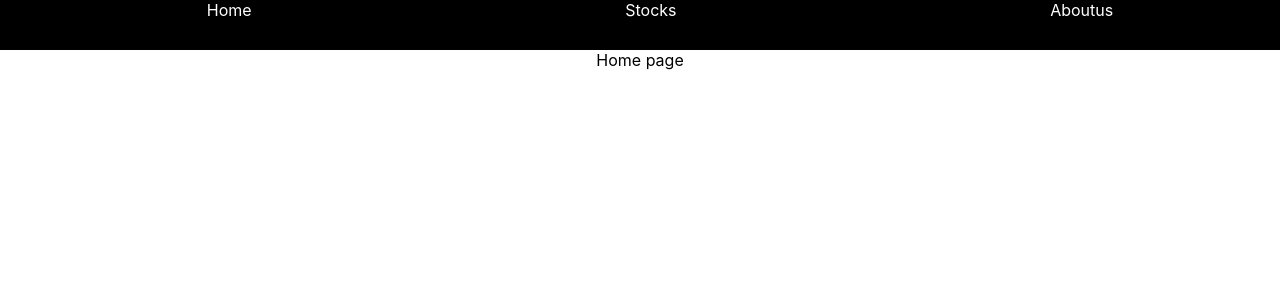
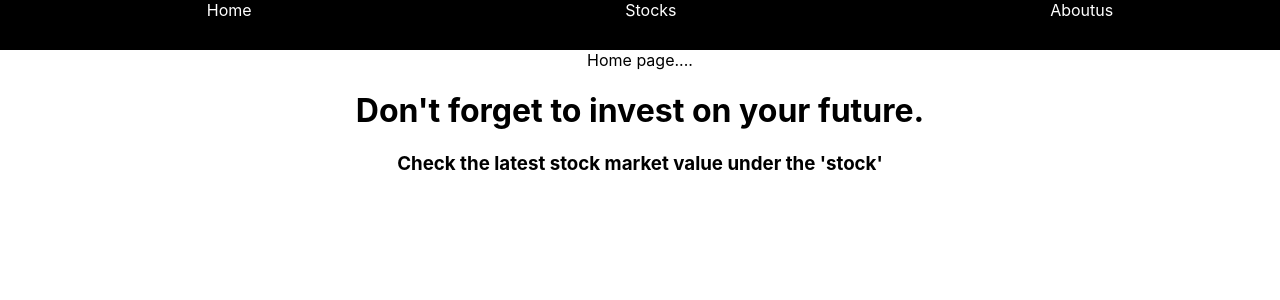
Before and after one commit to ErmiyasHailemichael/React-router, a React (Create React App) app: page / in a window 1280 px wide. Shown: the top 300 px of the page. Built offline with nearby package versions, Linux system fonts and the light colour scheme.

Commit message:
update stock js

```diff
--- a/src/App.js
+++ b/src/App.js
@@ -15,6 +15,7 @@ function App() {
         <Route path='/' element={< Home />} />
         <Route path='/about' element={< About />} />
         <Route path='/stocks' element={<Stocks />} />
+        {/* <Route path='/stocks/:symbol' element={<Stocks />} /> */}
       </Routes>
     </div>
   );
--- a/src/pages/Home.js
+++ b/src/pages/Home.js
@@ -3,7 +3,13 @@
 function Home() {
     return (
       <div className="home">
-        Home page
+        Home page....
+        <h1>
+          Don't forget to invest on your future.
+        </h1>
+        <h3>
+          Check the latest stock market value under the 'stock'
+        </h3>
       </div>
     );
   }
--- a/src/pages/Stocks.js
+++ b/src/pages/Stocks.js
@@ -23,8 +23,9 @@ function Stocks() {
         stocks.map((stockk) => {
 
              return (
-                <Link to={`/price/${stockk.symbol}`}>
-                    <h1>{stockk.name}</h1>
+                <Link to={`${stockk.symbol}`}>
+                    <h2>{stockk.name}</h2>
+                    {/* <h4>{stockk.price}</h4> */}
                 </Link>
              )
         })
```
Also changed, not shown: src/pages/Price.js (deleted, +0 -14 lines).
